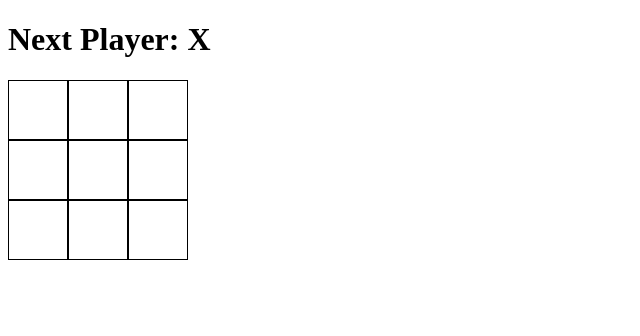
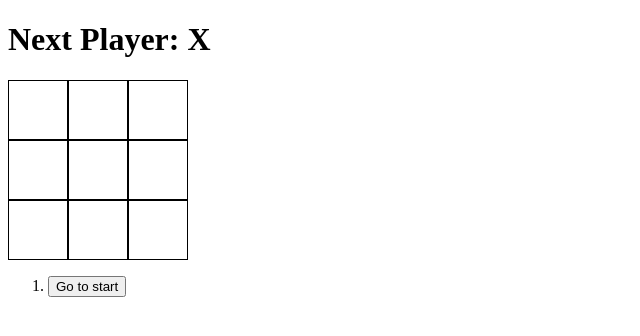
Before and after one commit to github-rnjn/tictactoe, a React (Vite) app: page / in a window 1280 px wide. Shown: the top 336 px of the page, without its empty margins (0-640 px from the left). Built offline with nearby package versions, Linux system fonts and the light colour scheme.

Commit message:
add move history display to App component

```diff
--- a/src/App.jsx
+++ b/src/App.jsx
@@ -7,17 +7,28 @@ function App() {
   const [xIsNext,setXIsNext] = useState(true)
 
   const handlePlay = (nextSquares)=>{
-    console.log(history)
     setHistory([...history,nextSquares])
     setXIsNext(!xIsNext)
   }
+  const moves = history.map((square,move)=>{
+    let description;
+    if(move>0){
+      description = "Go to move #"+move;
+    }
+    else{
+      description = "Go to start";
+    }
+    return <li key={move}>
+      <button>{description}</button>
+    </li>
+  })
   return (
     <>
       <div>
         <Board squares={currentSquare} xIsNext={xIsNext} onPlay={handlePlay}/>
       </div>
       <div>
-        {/* <ol>{TODO}</ol> */}
+        <ol>{moves}</ol>
       </div>
     </>
   )
```
